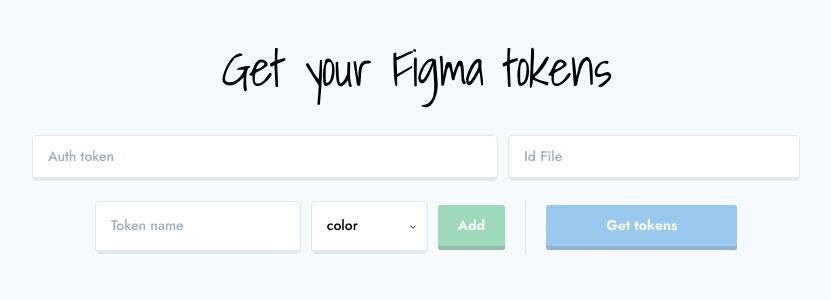
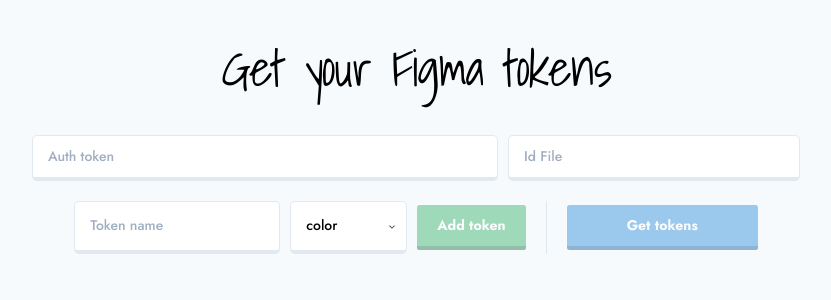
Before and after one commit to Alvaro07/figma-tokens-app, a Vue app in the folder client/: page / in a window 1280 px wide. Shown: the top 300 px of the page, without its empty margins (224-1055 px from the left). Built offline with nearby package versions, Linux system fonts and the light colour scheme; what vue-prism would draw is missing.

Commit message:
Changes in front view

```diff
--- a/client/src/App.vue
+++ b/client/src/App.vue
@@ -1,5 +1,5 @@
 <template>
-  <div class="min-h-full bg-gray-100">
+  <div class="min-h-full bg-gray-100 pb-12">
     <router-view/>
   </div>
 </template>
--- a/client/src/components/Loading/Loading.vue
+++ b/client/src/components/Loading/Loading.vue
@@ -1,6 +1,6 @@
 <template>
   <div class="text-center py-12 text-green-400">
-    <font-awesome-icon icon="stroopwafel" spin size="4x"  />
+    <font-awesome-icon icon="spinner" spin size="4x"  />
   </div>
 </template>
 
--- a/client/src/components/TokenForm/TokenForm.vue
+++ b/client/src/components/TokenForm/TokenForm.vue
@@ -10,7 +10,7 @@
       <custom-select :options="typeOptions" v-model="tokenType" class="addSelect" />
 
       <div class="ml-4 flex items-center">
-        <custom-button size="small" type="green" @click="handleAdd" :disabled="isDisabledAdd">Add</custom-button>
+        <custom-button size="small" type="green" @click="handleAdd" :disabled="isDisabledAdd">Add token</custom-button>
       </div>
 
       <div class="ml-8 pl-8 flex items-center border-l">
--- a/client/src/main.js
+++ b/client/src/main.js
@@ -5,13 +5,13 @@
 import VuePrism from 'vue-prism'
 
 import { library } from '@fortawesome/fontawesome-svg-core'
-import { faStroopwafel, faTimesCircle } from '@fortawesome/free-solid-svg-icons'
+import { faSpinner, faTimesCircle } from '@fortawesome/free-solid-svg-icons'
 import { FontAwesomeIcon } from '@fortawesome/vue-fontawesome'
 
 import 'prismjs/themes/prism.css'
 import '@/assets/scss/index.scss'
 
-library.add(faStroopwafel, faTimesCircle)
+library.add(faSpinner, faTimesCircle)
 
 Vue.component('font-awesome-icon', FontAwesomeIcon)
 
--- a/client/src/views/Home.vue
+++ b/client/src/views/Home.vue
@@ -17,9 +17,9 @@
         >{{ errorMessage }}</p>
       </div>
 
-      <ul v-if="tokensSearch" class="flex items-center justify-center">
+      <ul v-if="tokensSearch" class="flex items-center justify-center flex-wrap">
         <li
-          class="relative bg-gray-600 text-white rounded-lg px-4 py-1 ml-4 first:ml-0 flex items-center"
+          class="relative bg-gray-600 text-white rounded-lg px-4 py-1 ml-4 mb-4 first:ml-0 flex items-center"
           v-for="(token, i) in tokensSearch"
           :key="token.name + i"
         >
@@ -86,6 +86,7 @@
     },
     addToken (token) {
       this.tokensSearch.push(token)
+      this.errorMessage = null
     },
     deleteToken (token) {
       this.tokensSearch = this.tokensSearch.filter(e => e.name !== token)
```
